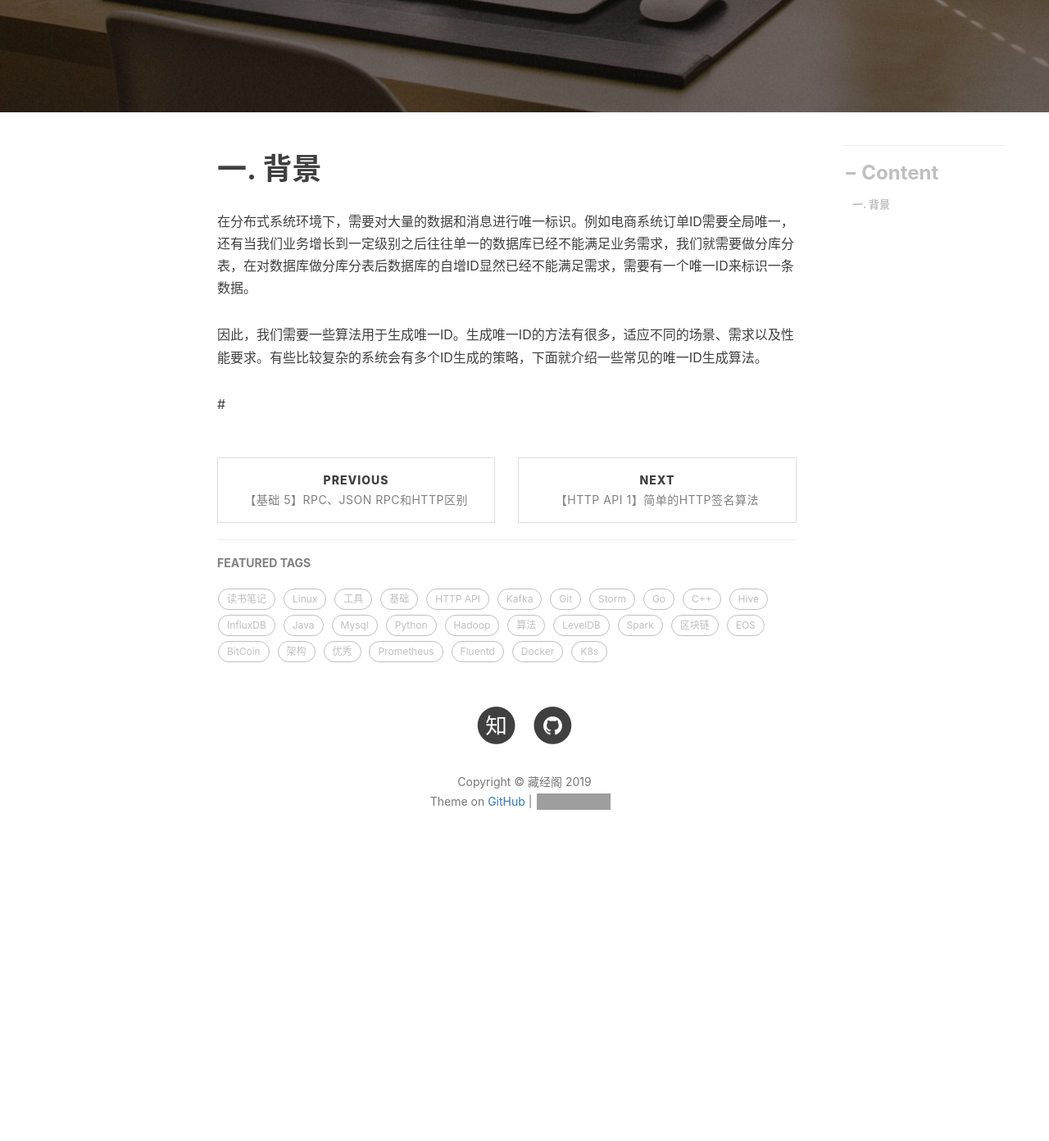
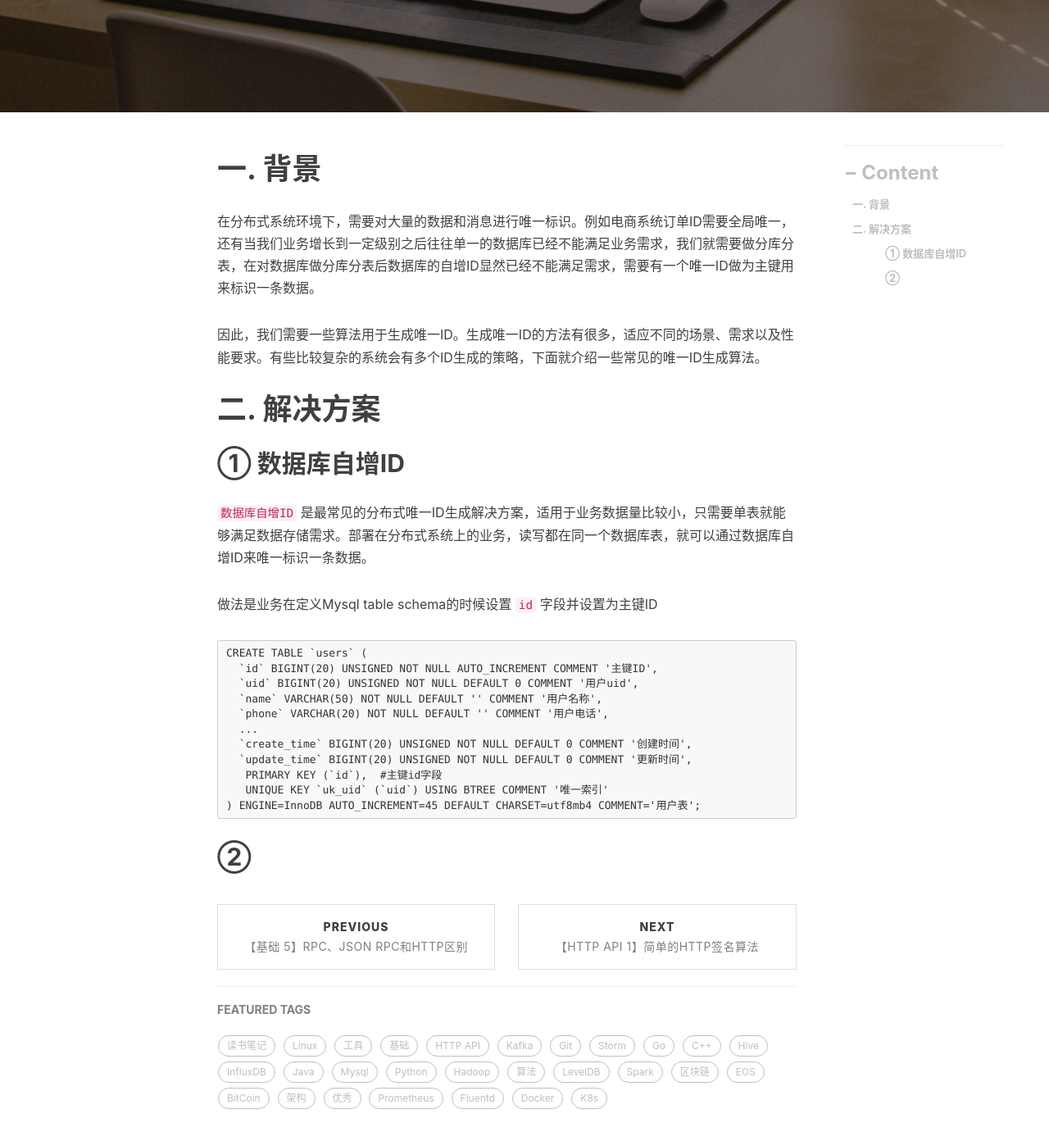
Before and after one commit to engru/chenguolin.github.io, a Jekyll site: the page built from _posts/2017-07-09-【基础-6】分布式唯一ID生成算法.md, in a window 1280 px wide and 1400 px high, scrolled down 380 px. Shown: the top 1392 px of the window at 82% size. Built offline with Jekyll 4.4.1, drawn with Linux system fonts in a browser that asks for light colours; nearby versions of some CDN libraries; comment, search, counter and statistics services are not loaded; before the commit the page ends 1462 px from its top, so only the background shows below that; grey boxes are pictures that could not be loaded.

Commit message:
Update 2017-07-09-【基础-6】分布式唯一ID生成算法.md

````diff
--- a/_posts/2017-07-09-【基础-6】分布式唯一ID生成算法.md
+++ b/_posts/2017-07-09-【基础-6】分布式唯一ID生成算法.md
@@ -7,9 +7,28 @@ tags:          #标签
 ---
 
 # 一. 背景
-在分布式系统环境下，需要对大量的数据和消息进行唯一标识。例如电商系统订单ID需要全局唯一，还有当我们业务增长到一定级别之后往往单一的数据库已经不能满足业务需求，我们就需要做分库分表，在对数据库做分库分表后数据库的自增ID显然已经不能满足需求，需要有一个唯一ID来标识一条数据。
+在分布式系统环境下，需要对大量的数据和消息进行唯一标识。例如电商系统订单ID需要全局唯一，还有当我们业务增长到一定级别之后往往单一的数据库已经不能满足业务需求，我们就需要做分库分表，在对数据库做分库分表后数据库的自增ID显然已经不能满足需求，需要有一个唯一ID做为主键用来标识一条数据。
 
 因此，我们需要一些算法用于生成唯一ID。生成唯一ID的方法有很多，适应不同的场景、需求以及性能要求。有些比较复杂的系统会有多个ID生成的策略，下面就介绍一些常见的唯一ID生成算法。
 
+# 二. 解决方案
+## ① 数据库自增ID
+`数据库自增ID` 是最常见的分布式唯一ID生成解决方案，适用于业务数据量比较小，只需要单表就能够满足数据存储需求。部署在分布式系统上的业务，读写都在同一个数据库表，就可以通过数据库自增ID来唯一标识一条数据。
 
-#
+做法是业务在定义Mysql table schema的时候设置 `id` 字段并设置为主键ID
+
+```
+CREATE TABLE `users` (
+  `id` BIGINT(20) UNSIGNED NOT NULL AUTO_INCREMENT COMMENT '主键ID',
+  `uid` BIGINT(20) UNSIGNED NOT NULL DEFAULT 0 COMMENT '用户uid',
+  `name` VARCHAR(50) NOT NULL DEFAULT '' COMMENT '用户名称',
+  `phone` VARCHAR(20) NOT NULL DEFAULT '' COMMENT '用户电话',
+  ...
+  `create_time` BIGINT(20) UNSIGNED NOT NULL DEFAULT 0 COMMENT '创建时间',
+  `update_time` BIGINT(20) UNSIGNED NOT NULL DEFAULT 0 COMMENT '更新时间',
+   PRIMARY KEY (`id`),  #主键id字段
+   UNIQUE KEY `uk_uid` (`uid`) USING BTREE COMMENT '唯一索引'
+) ENGINE=InnoDB AUTO_INCREMENT=45 DEFAULT CHARSET=utf8mb4 COMMENT='用户表';
+```
+
+## ②
````
